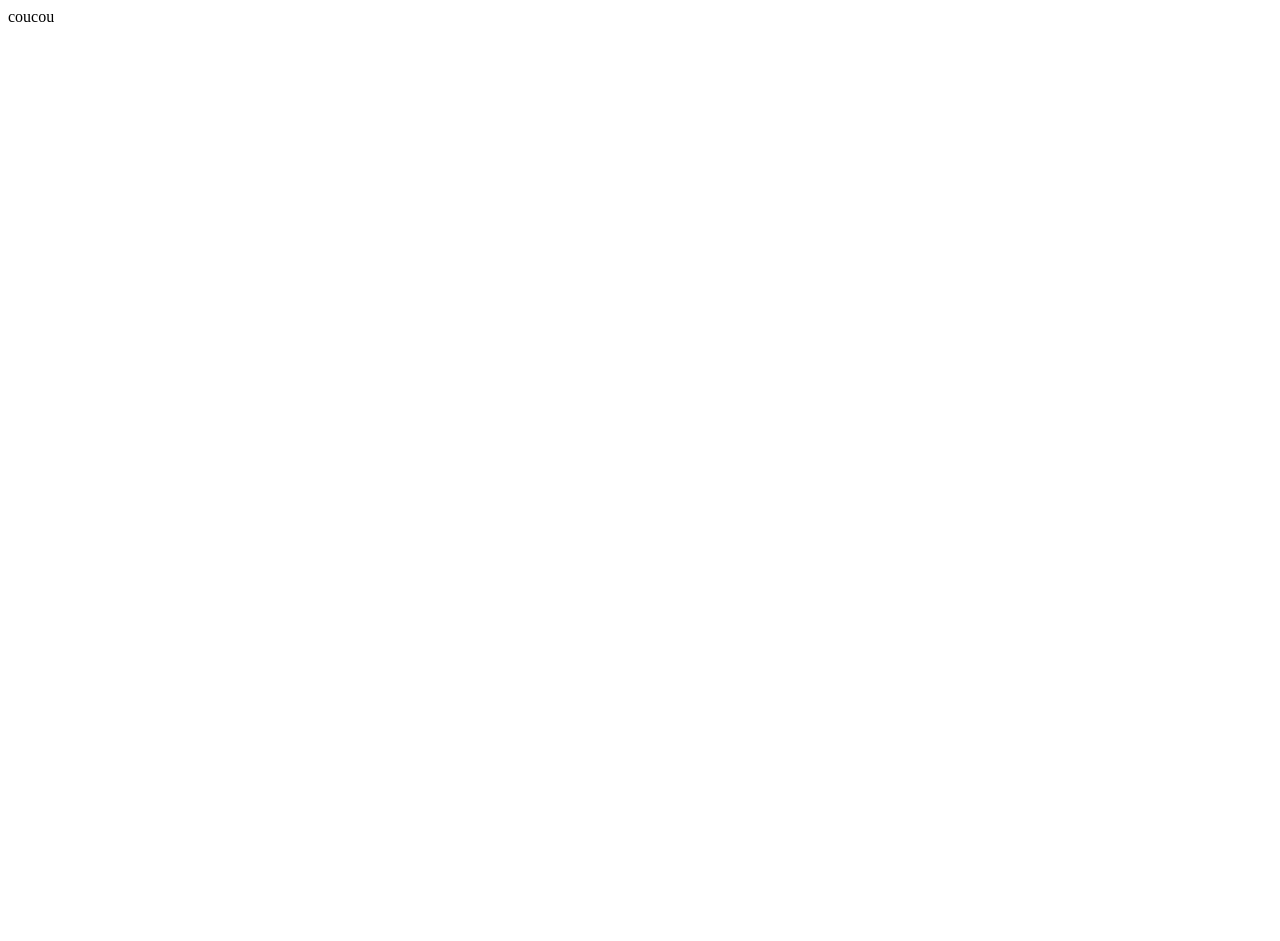
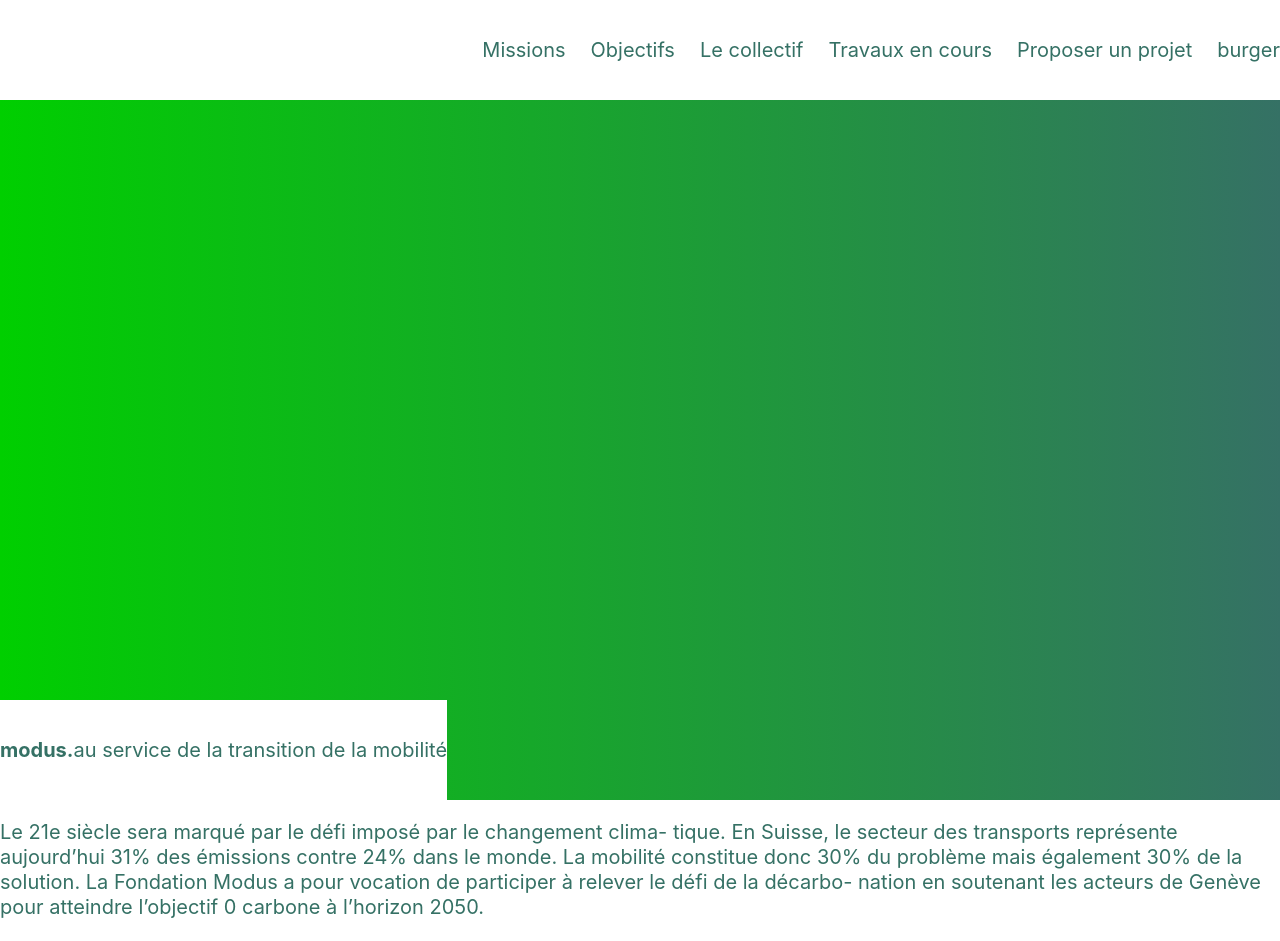
Before and after one commit to azertypow/modus.webapp, a Nuxt app: page / in a window 1280 px wide. Shown: the top 941 px of the page. Before the commit the page ends 800 px from the top, so only its background shows below. Built offline with nearby package versions, Linux system fonts and the light colour scheme.

Commit message:
feat: init content component

```diff
--- a/app.vue
+++ b/app.vue
@@ -1,5 +1,6 @@
 <template>
     <section class="v-app" >
+        <app-nav/>
         <nuxt-page/>
     </section>
 </template>
--- /dev/null
+++ b/assets/_main.scss
@@ -0,0 +1,26 @@
+@import "var";
+
+html {
+  background: var(--app-color-main--dark);
+  font-size: 25px;
+}
+
+body {
+  padding: 0;
+  margin: 0;
+  background: white;
+  color: var(--app-color-main--dark);
+  font-size: .80rem;
+  line-height: 1rem;
+}
+
+
+h2 {
+  line-height: 2rem;
+  font-size: 1.8rem;
+  background: linear-gradient(to right, var(--app-color-main), var(--app-color-main--dark));
+  display: inline-block;
+  border-radius: 5rem;
+  padding: .5rem 8rem;
+  color: white;
+}
--- /dev/null
+++ b/assets/_var.scss
@@ -0,0 +1,21 @@
+:root {
+  font-family: Inter, system-ui, Avenir, Helvetica, Arial, sans-serif;
+  line-height: 1.5;
+  font-weight: 400;
+
+  font-synthesis: none;
+  text-rendering: optimizeLegibility;
+  -webkit-font-smoothing: antialiased;
+  -moz-osx-font-smoothing: grayscale;
+  -webkit-text-size-adjust: 100%;
+
+  --app-color-main:       rgb(0, 207, 0);
+  --app-color-main--dark:  rgb(53, 113, 101);
+
+  // nav
+  --app-nav__height: 4rem;
+
+  // header
+  --app-header__signature-height: 4rem;
+
+}
--- /dev/null
+++ b/components/AppHeader.vue
@@ -0,0 +1,42 @@
+<template>
+    <section
+        class="v-app-header"
+    >
+        <div
+            class="v-app-header__signature"
+        ><strong>modus.</strong> au service de la transition de la mobilité</div>
+    </section>
+</template>
+
+
+
+
+
+<script lang="ts" setup>
+defineProps<{
+}>()
+
+</script>
+
+
+
+
+
+<style lang="scss" scoped >
+.v-app-header {
+    background: linear-gradient(to right, var(--app-color-main), var(--app-color-main--dark));
+    width: 100%;
+    height: calc(100vh - var(--app-nav__height));
+    display: flex;
+    flex-direction: column;
+    align-items: flex-start;
+    justify-content: flex-end;
+}
+
+.v-app-header__signature {
+    height: var(--app-header__signature-height);
+    background: white;
+    display: flex;
+    align-items: center;
+}
+</style>
--- /dev/null
+++ b/components/AppList.vue
@@ -0,0 +1,60 @@
+<template>
+    <section class="v-app-list" >
+        <div class="v-app-list__icon" ></div>
+        <div
+            class="v-app-list__content"
+        >
+            <h3>{{title}}</h3>
+            <p>{{description}}</p>
+        </div>
+
+    </section>
+</template>
+
+
+
+
+
+<script lang="ts" setup>
+defineProps<{
+    title: string,
+    description: string,
+}>()
+
+</script>
+
+
+
+
+
+<style lang="scss" scoped >
+.v-app-list {
+    --bullet-size: 1rem;
+    display: flex;
+    align-items: flex-start;
+    padding-top: .5rem;
+    padding-bottom: .5rem;
+    gap: .5rem;
+}
+
+.v-app-list__icon {
+    content: '';
+    display: block;
+    border-radius: var(--bullet-size);
+    width: var(--bullet-size);
+    height: var(--bullet-size);
+    background: linear-gradient(to right, var(--app-color-main), var(--app-color-main--dark));
+}
+
+.v-app-list__content {
+    > * {
+        margin: 0;
+    }
+}
+
+
+
+p {
+    color: var(--app-color-main);
+}
+</style>
--- /dev/null
+++ b/components/AppNav.vue
@@ -0,0 +1,52 @@
+<template>
+    <nav class="v-app-nav">
+        <a
+            class="v-app-nav__item"
+            v-for="section of pageSections"
+            :href="section.anchor"
+        >
+            {{ section.name }}
+        </a>
+        <div
+            class="v-app-nav__item"
+        >burger</div>
+    </nav>
+</template>
+
+
+
+
+
+<script lang="ts" setup>
+
+const pageSections = [
+    {name: "Missions"          , anchor: '#'},
+    {name: "Objectifs"         , anchor: '#'},
+    {name: "Le collectif"      , anchor: '#'},
+    {name: "Travaux en cours"  , anchor: '#'},
+    {name: "Proposer un projet", anchor: '#'},
+]
+
+</script>
+
+
+
+
+
+<style lang="scss" scoped >
+.v-app-nav {
+    width: 100%;
+    background: white;
+    display: flex;
+    align-items: center;
+    justify-content: flex-end;
+    gap: 1rem;
+    height: var(--app-nav__height);
+}
+
+.v-app-nav__item {
+    text-decoration: none;
+    color: var(--app-color-main--dark);
+}
+
+</style>
--- a/nuxt.config.ts
+++ b/nuxt.config.ts
@@ -1,4 +1,7 @@
 // https://nuxt.com/docs/api/configuration/nuxt-config
 export default defineNuxtConfig({
-  devtools: { enabled: true },
+    devtools: {enabled: true},
+    css: [
+        '@/assets/_main.scss'
+    ]
 })
--- a/pages/index.vue
+++ b/pages/index.vue
@@ -1,7 +1,134 @@
 <template>
-    <section class="v-index" >
-        coucou
-    </section>
+    <main class="v-index" >
+        <app-header/>
+
+        <section
+            class="v-index__section"
+        >
+            <div>
+                <p>
+                    Le 21e siècle sera marqué par le défi imposé par le changement clima- tique. En Suisse, le secteur des
+                    transports représente aujourd’hui 31% des émissions contre 24% dans le monde. La mobilité constitue donc 30%
+                    du problème mais également 30% de la solution. La Fondation Modus a pour vocation de participer à relever le
+                    défi de la décarbo- nation en soutenant les acteurs de Genève pour atteindre l’objectif 0 carbone à
+                    l’horizon 2050.
+                </p>
+                <p>
+                    La Fondation Modus prend le parti d’agir à l’échelle locale en se po- sitionnant comme un accélérateur du
+                    changement et un soutien aux acteurs déjà en place. Ce soutien se matérialise à travers des interven- tions
+                    concrètes sur le territoire et auprès des habitant.e.s du Canton de Genève.
+                </p>
+            </div>
+        </section>
+
+        <section
+            class="v-index__section"
+        >
+            <div
+                class="v-index__section__title"
+            >
+                <h2>Missions</h2>
+            </div>
+
+            <div
+                class="v-index__section__content"
+            >
+                <div>
+                    <p>
+                        Le 21e siècle sera marqué par le défi imposé par le changement climatique. En Suisse, le secteur des transports représente aujourd’hui 31% des émissions contre 24% dans le monde. La mobili- té constitue donc 30% du problème mais égale- ment 30% de la solution. La Fondation Modus a pour vocation de participer à relever le défi de la décarbonation en soutenant les acteurs de Ge- nève pour atteindre l’objectif 0 carbone à l’hori- zon 2050.
+                    </p>
+
+                    <p>
+                        La Fondation Modus prend le parti d’agir à l’échelle locale en se positionnant comme un accélérateur du changement et un soutien aux acteurs déjà en place. Ce soutien se matérialise à travers des interventions concrètes sur le ter- ritoire et auprès des habitant.e.s du Canton de Genève.
+                    </p>
+
+                    <p>
+                        <strong>
+                            Pour poursuivre cette ambition, la Fondation Modus s’est fixée 5 missions :
+                        </strong>
+                    </p>
+                    <ul>
+                        <li>Soutenir les acteurs de la mobilité dans leurs projets ;</li>
+                        <li>Stimuler les interconnaissances entre les acteurs ;</li>
+                        <li>Mettre à disposition des approches, des idées et des connaissances nouvelles ;</li>
+                        <li>Proposer de nouveaux imaginaires et valeurs sociales de la mobilité ;</li>
+                        <li>Documenter et disséminer le changement</li>
+                    </ul>
+                </div>
+                <div>
+                    ilustration à droite
+                </div>
+            </div>
+
+        </section>
+
+
+        <section
+            class="v-index__section"
+        >
+            <div
+                class="v-index__section__title"
+            >
+                <h2>Objectifs</h2>
+            </div>
+
+            <div
+                class="v-index__section__content"
+            >
+                <div>
+                    <p>
+                        Le 21e siècle sera marqué par le défi imposé par le changement climatique. En Suisse,
+                        le secteur des transports représente aujourd’hui 31% des émissions contre 24% dans le monde. La
+                        mobilité constitue donc 30% du problème mais également 30% de la solution.
+                    </p>
+
+                    <app-list
+                        title="SOuTEniR LES acTEuRS"
+                        description="de la transition des mobilités à Genève"
+                    />
+
+                    <app-list
+                        title="DéVELOPPER un huB D’innOVaTiOn"
+                        description="à destination des autorités publiques et des partenaires locaux"
+                    />
+
+                    <app-list
+                        title="EncOuRaGER LES EnTREPRiSES"
+                        description="au service d’une nouvelle mobilité"
+                    />
+
+                    <app-list
+                        title="cOnSTiTuER et DOcuMEnTER LES cOnnaiSSancES"
+                        description="au sujet de la mobilité à Genève"
+                    />
+
+                    <app-list
+                        title="DéVELOPPER unE cOMMunicaTiOn ORiGinaLE"
+                        description="qui contribue au changement des imaginaires de la mobilité"
+                    />
+                </div>
+            </div>
+
+        </section>
+
+
+        <section
+            class="v-index__section"
+        >
+            <div
+                class="v-index__section__title"
+            >
+                <h2>Le collectif</h2>
+            </div>
+
+            <div>
+<!--                todo ici-->
+            </div>
+
+        </section>
+
+
+    </main>
 </template>
 
 
@@ -9,8 +136,6 @@
 
 
 <script lang="ts" setup>
-defineProps<{
-}>()
 
 </script>
 
@@ -21,4 +146,21 @@
 <style lang="scss" scoped >
 .v-index {
 }
+
+.v-index__section__title {
+    display: flex;
+    flex-direction: column;
+    align-items: center;
+}
+
+.v-index__section__content {
+    display: flex;
+    flex-wrap: nowrap;
+
+    > * {
+        width: 100%;
+        //flex-shrink: 1;
+        //flex-grow: 1;
+    }
+}
 </style>
```
